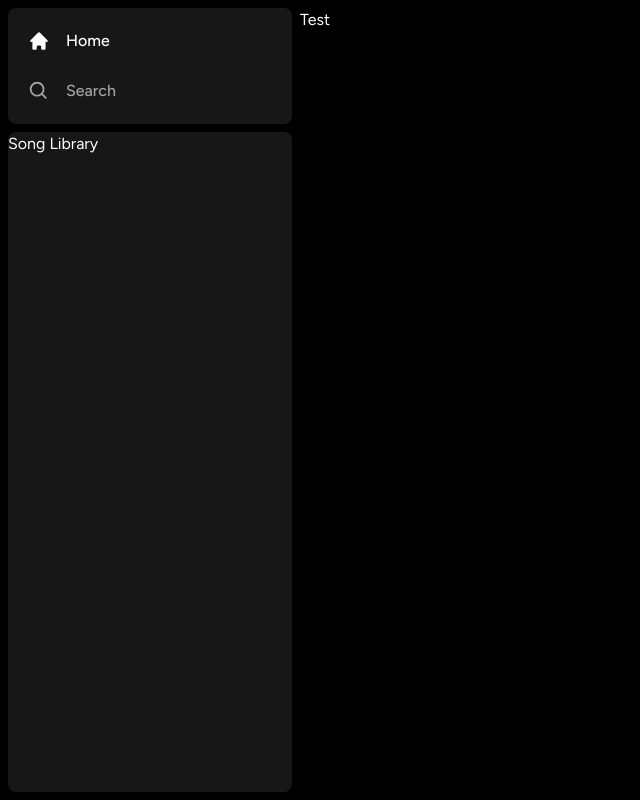
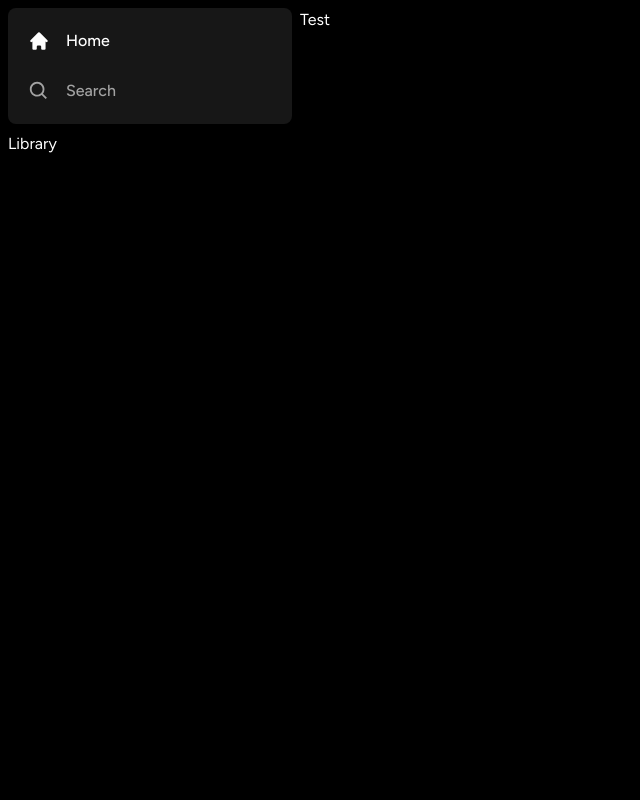
Before and after one commit to GrungeElFz/NextJS_Spotify.Clone, a Next.js app: page / in a window 1280 px wide. Shown: the whole page, without its empty margins (0-640 px from the left). Built offline with nearby package versions, Linux system fonts and the light colour scheme.

Commit message:
Added:    `Library` component (components/Library.tsx)
Modified:   Import Library from "./Library" (components/SideBar.tsx)
            Replaced 'Song Library' by `Library` component

```diff
--- /dev/null
+++ b/components/Library.tsx
@@ -0,0 +1,15 @@
+"use client";
+
+const Library = () => {
+  const onCLick = () => {
+    // Handle Upload
+  };
+
+  return (
+    <div>
+      <h1>Library</h1>
+    </div>
+  );
+};
+
+export default Library;
--- a/components/SideBar.tsx
+++ b/components/SideBar.tsx
@@ -6,6 +6,7 @@ import { HiHome } from "react-icons/hi";
 import { BiSearch } from "react-icons/bi";
 import Box from "./Box";
 import SideBarItem from "./SideBarItem";
+import Library from "./Library";
 
 interface SideBarProps {
   children: React.ReactNode;
@@ -44,7 +45,7 @@ const SideBar: React.FC<SideBarProps> = ({ children }) => {
         </Box>
 
         {/* Song Library */}
-        <Box className="overflow-y-auto h-full">Song Library</Box>
+        <Library />
       </div>
 
       <main className="flex-1 h-full overflow-auto py-2">{children}</main>
```
